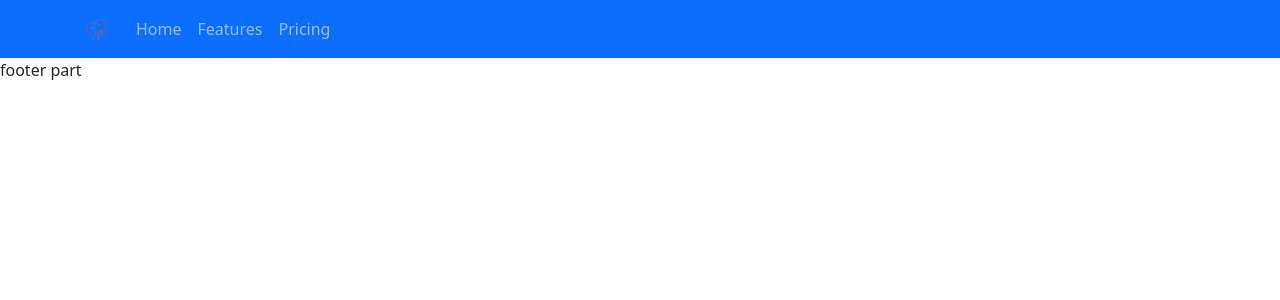
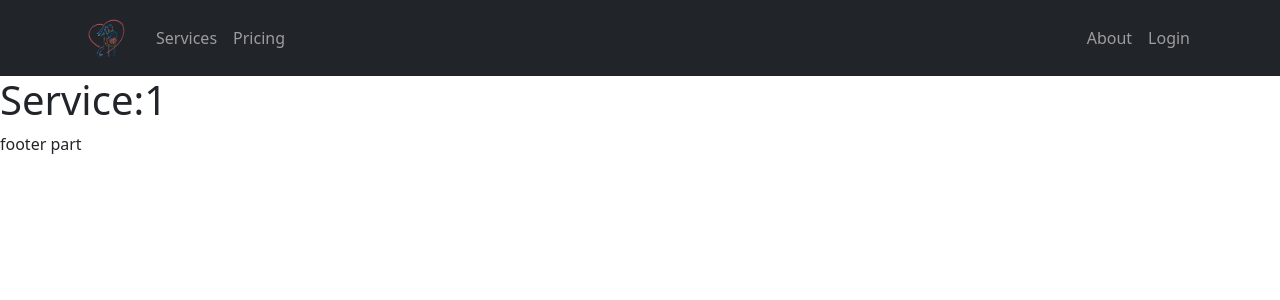
Before and after one commit to engimran/service-provider, a React (Create React App) app: page /service/1 in a window 1280 px wide. Shown: the top 300 px of the page. Built offline with nearby package versions, Linux system fonts and the light colour scheme.

Commit message:
route setup done

```diff
--- a/src/App.js
+++ b/src/App.js
@@ -5,6 +5,9 @@ import Home from './Components/Home/Home';
 import Footer from './Components/Shared/Footer/Footer';
 import Header from './Components/Shared/Header/Header';
 import 'bootstrap/dist/css/bootstrap.min.css';
+import ServiceDetails from './Components/ServiceDetails/ServiceDetails';
+import NotFound from './Components/Shared/NotFound';
+import Login from './Components/Login/Login';
 
 function App() {
   return (
@@ -12,8 +15,12 @@ function App() {
       <Header></Header>
       <Routes>
         <Route path='/' element={<Home></Home>}></Route>
+        <Route path='/service/:serviceId' element={<ServiceDetails></ServiceDetails>}></Route>
         <Route path='/Home' element={<Home></Home>}></Route>
         <Route path='/about' element={<About></About>}></Route>
+        <Route path='/login' element={<Login></Login>}></Route>
+        <Route path='*' element={<NotFound></NotFound>}></Route>
+
       </Routes>
       <Footer></Footer>
     </div>
--- a/src/Components/Home/Service/Service.js
+++ b/src/Components/Home/Service/Service.js
@@ -1,13 +1,20 @@
 import React from 'react';
+import { useNavigate } from 'react-router-dom';
 import './Service.css'
 
 const Service = ({ service }) => {
-    const { name, img, description, price } = service;
+    const { id, name, img, description, price } = service;
+
+    const navigate = useNavigate();
+    const navigateServiceDetails = id => {
+        navigate(`/service/${id}`);
+        console.log(navigateServiceDetails)
+    }
     return (
         <div className='service'>
             <img src={img} alt="" />
             <p>{name}</p>
-            <button>Booking Now</button>
+            <button onClick={() => navigateServiceDetails(id)}>Booking Now</button>
         </div>
     );
 };
--- a/src/Components/Home/Services/Services.js
+++ b/src/Components/Home/Services/Services.js
@@ -10,7 +10,7 @@ const Services = () => {
             .then(data => setServices(data));
     }, [])
     return (
-        <div className='services-title'>
+        <div id='services' className='services-title'>
             <h2>Services</h2>
             <div className='services-container'>
                 {
--- a/src/Components/Login/Login.js
+++ b/src/Components/Login/Login.js
@@ -3,7 +3,7 @@ import React from 'react';
 const Login = () => {
     return (
         <div>
-
+            <h2>Login page</h2>
         </div>
     );
 };
--- /dev/null
+++ b/src/Components/ServiceDetails/ServiceDetails.js
@@ -0,0 +1,13 @@
+import React from 'react';
+import { useParams } from 'react-router-dom';
+
+const ServiceDetails = () => {
+    const { serviceId } = useParams();
+    return (
+        <div>
+            <h1>Service:{serviceId}</h1>
+        </div>
+    );
+};
+
+export default ServiceDetails;
--- a/src/Components/Shared/Header/Header.js
+++ b/src/Components/Shared/Header/Header.js
@@ -1,23 +1,28 @@
 import React from 'react';
-import { Container, Nav, Navbar } from 'react-bootstrap';
+import { Container, Nav, Navbar, NavDropdown } from 'react-bootstrap';
+import { Link } from 'react-router-dom'
 import Logo from '../../../Images/logo.png'
 
 const Header = () => {
     return (
-        <>
-            <Navbar bg="primary" variant="dark">
-                <Container>
-                    <Navbar.Brand href="#home">
-                        <img height={30} src={Logo} alt="" /></Navbar.Brand>
+        <Navbar collapseOnSelect expand="lg" bg="dark" variant="dark" sticky='top' >
+            <Container>
+                <Navbar.Brand as={Link} to="/"><img height={50} src={Logo} alt="" /></Navbar.Brand>
+                <Navbar.Toggle aria-controls="responsive-navbar-nav" />
+                <Navbar.Collapse id="responsive-navbar-nav">
                     <Nav className="me-auto">
-                        <Nav.Link href="#home">Home</Nav.Link>
-                        <Nav.Link href="#features">Features</Nav.Link>
+                        <Nav.Link as={Link} to="home#services">Services</Nav.Link>
                         <Nav.Link href="#pricing">Pricing</Nav.Link>
                     </Nav>
-                </Container>
-            </Navbar>
-
-        </>
+                    <Nav>
+                        <Nav.Link as={Link} to="/about">About</Nav.Link>
+                        <Nav.Link as={Link} to="/login">
+                            Login
+                        </Nav.Link>
+                    </Nav>
+                </Navbar.Collapse>
+            </Container>
+        </Navbar>
     );
 };
 
--- /dev/null
+++ b/src/Components/Shared/NotFound.js
@@ -0,0 +1,11 @@
+import React from 'react';
+
+const NotFound = () => {
+    return (
+        <div>
+            <h1>Data not found</h1>
+        </div>
+    );
+};
+
+export default NotFound;
```
Also changed, not shown: src/Components/Login/Register/Register.js (added, +11 -0 lines).
